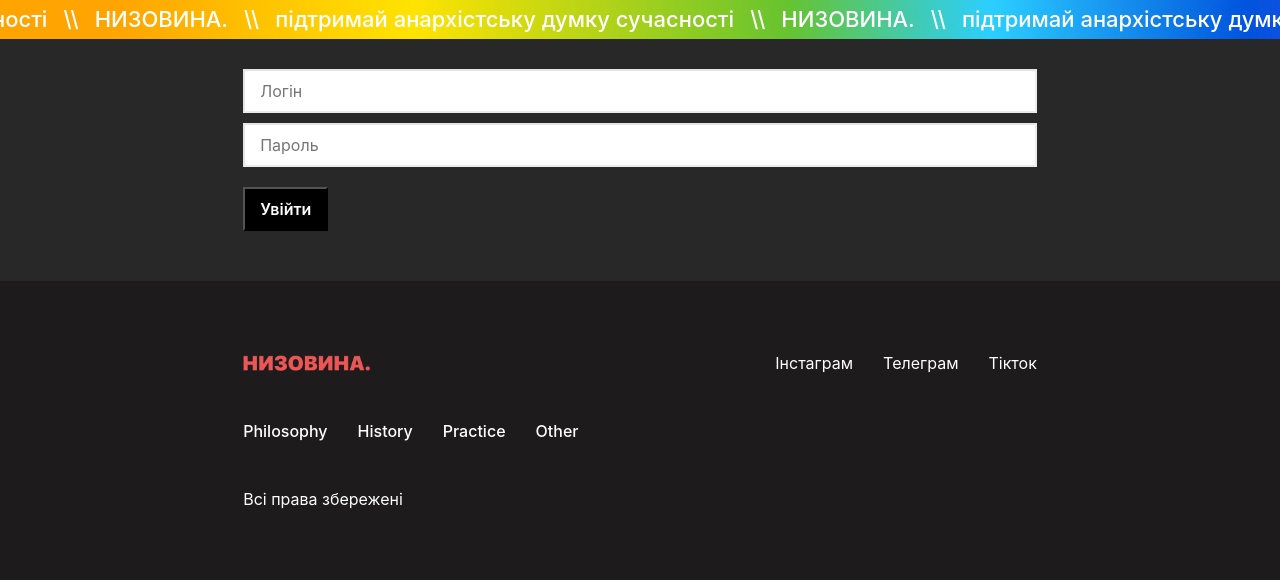
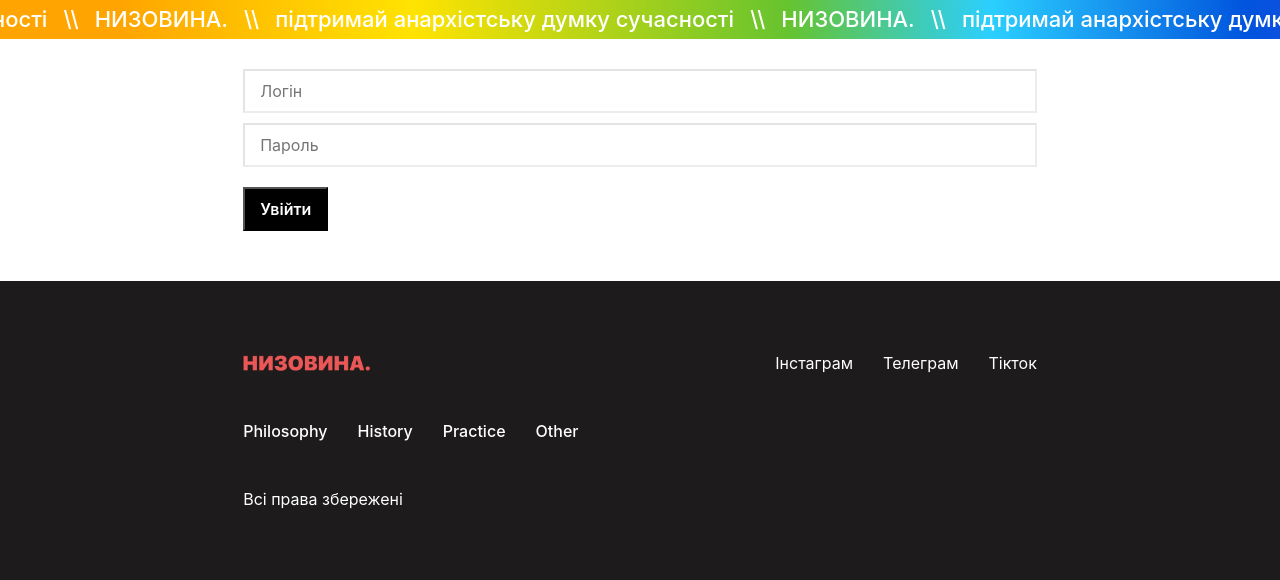
Before and after one commit to hromadianka/nyzovyna, a Django app: page /login/ in a window 1280 px wide. Shown: the part 68-648 px from the top of the page. Run offline with Django 4.2, Linux system fonts and the light colour scheme; data comes from the database, SQL or seed files in the repository; parts of the project's set-up code (start-up, migrations or seed data) failed here and were passed over; some libraries are stand-ins or nearby versions; some web fonts are replaced.

Commit message:
Update login.html

```diff
--- a/templates/login.html
+++ b/templates/login.html
@@ -1,6 +1,18 @@
 {% extends 'base.html' %}
 
 {% block content %}
+
+<style>
+    main {
+        background: none;
+        color: black;
+    }
+
+
+        main a {
+            color: black;
+        }
+</style>
 
 <form class="form" method="POST" action="{% url 'login' %}">
     {% csrf_token %}
```
